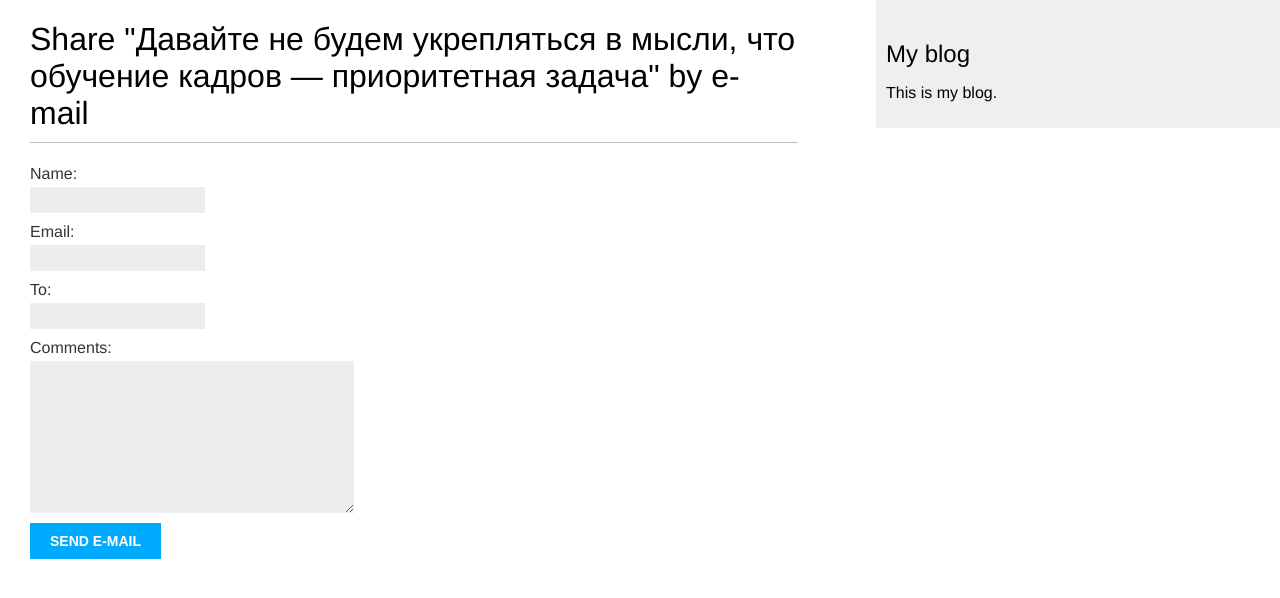
After one commit to alexeyvershinin/Django_blog, a Django app: page /blog/3/share/ in a window 1280 px wide. The commit adds this page. Shown: the top 598 px of the page. Run offline with Django 4.2, Linux system fonts and the light colour scheme; data comes from the database, SQL or seed files in the repository.

Commit message:
added the ability to share a post by email

```diff
--- /dev/null
+++ b/blog/forms.py
@@ -0,0 +1,8 @@
+from django import forms
+
+
+class EmailPostForm(forms.Form):
+    name = forms.CharField(max_length=25)
+    email = forms.EmailField()
+    to = forms.EmailField()
+    comments = forms.CharField(required=False, widget=forms.Textarea)
--- /dev/null
+++ b/blog/templates/blog/post/share.html
@@ -0,0 +1,19 @@
+{% extends "blog/base.html" %}
+
+{% block title %}Share a post{% endblock %}
+
+{% block content %}
+    {% if sent %}
+        <h1>E-mail successfully sent</h1>
+        <p>
+            "{{ post.title }}" was successfully sent to {{ form.cleaned_data.to }}.
+        </p>
+    {% else %}
+        <h1>Share "{{ post.title }}" by e-mail</h1>
+        <form method="post">
+            {% csrf_token %}
+            {{ form.as_p }}
+            <input type="submit" value="Send e-mail">
+        </form>
+    {% endif %}
+{% endblock %}
--- a/blog/urls.py
+++ b/blog/urls.py
@@ -1,10 +1,10 @@
 from django.urls import path
 from . import views
-
 
 app_name = 'blog'
 
 urlpatterns = [
     path('', views.post_list, name='post_list'),
     path('<int:year>/<int:month>/<int:day>/<slug:post>/', views.post_detail, name='post_detail'),
+    path('<int:post_id>/share/', views.post_share, name='post_share'),
 ]
--- a/blog/views.py
+++ b/blog/views.py
@@ -1,6 +1,8 @@
+from django.core.mail import send_mail
+from django.core.paginator import Paginator, EmptyPage, PageNotAnInteger
 from django.shortcuts import render, get_object_or_404
+from .forms import EmailPostForm
 from .models import Post
-from django.core.paginator import Paginator, EmptyPage
 
 
 def post_list(request):
@@ -10,11 +12,41 @@ def post_list(request):
     page_number = request.GET.get('page', 1)
     try:
         posts = paginator.page(page_number)
+    except PageNotAnInteger:
+        # Если page_number не целое число, то выдать первую страницу
+        posts = paginator.page(1)
     except EmptyPage:
+        # Если page_number находится вне диапазона, то выдать последнюю страницу результатов
         posts = paginator.page(paginator.num_pages)
     return render(request, 'blog/post/list.html', {'posts': posts})
 
 
 def post_detail(request, year, month, day, post):
-    post = get_object_or_404(Post, status=Post.Status.PUBLISHED, slug=post, publish__year=year, publish__month=month, publish__day=day)
+    post = get_object_or_404(Post, status=Post.Status.PUBLISHED, slug=post, publish__year=year, publish__month=month,
+                             publish__day=day)
     return render(request, 'blog/post/detail.html', {'post': post})
+
+
+def post_share(request, post_id):
+    post = get_object_or_404(Post, id=post_id, status=Post.Status.PUBLISHED)
+    sent = False
+    if request.method == 'POST':
+        form = EmailPostForm(request.POST)
+        if form.is_valid():
+            cleaned_data = form.cleaned_data
+            post_url = request.build_absolute_uri(post.get_absolute_url())
+            subject = f"{cleaned_data['name']} recommends you read " \
+                      f"{post.title}"
+            message = f"Read {post.title} at {post_url}\n\n" \
+                      f"{cleaned_data['name']}\'s comments: {cleaned_data['comments']}\n"\
+                      f"You can contact the author of the post by email: {cleaned_data['email']}"
+            send_mail(subject, message, 'your_account@gmail.com', [cleaned_data['to']])
+            sent = True
+    else:
+        form = EmailPostForm()
+    context = {
+        'post': post,
+        'form': form,
+        'sent': sent
+    }
+    return render(request, 'blog/post/share.html', context)
--- a/project/settings.py
+++ b/project/settings.py
@@ -122,3 +122,5 @@ STATIC_URL = 'static/'
 # https://docs.djangoproject.com/en/4.2/ref/settings/#default-auto-field
 
 DEFAULT_AUTO_FIELD = 'django.db.models.BigAutoField'
+
+EMAIL_BACKEND = 'django.core.mail.backends.console.EmailBackend'
```
Also changed, not shown: blog/templates/blog/post/detail.html (+8 -5 lines).
